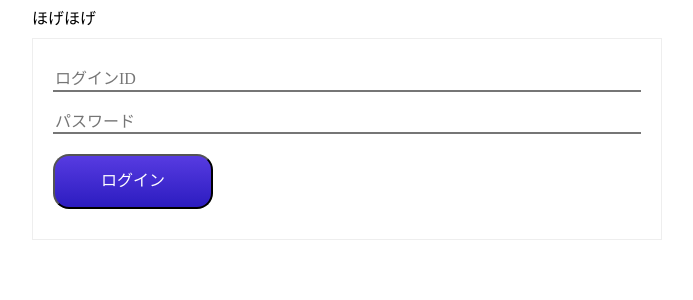
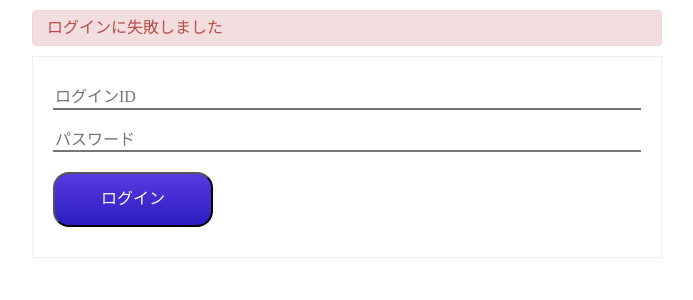
Before and after one commit to hachi-eiji/sandbox-todo-app, an Angular app in the folder client/: page /login in a window 1280 px wide. Shown: the top 300 px of the page, without its empty margins (293-986 px from the left). Built offline with nearby package versions, Linux system fonts and the light colour scheme.

Commit message:
メッセージ周りの実装

```diff
--- a/client/src/app/login/login.component.html
+++ b/client/src/app/login/login.component.html
@@ -1,5 +1,5 @@
 <div class="login">
-  <div class="login-message">ほげほげ</div>
+  <div class="message error login-message">ログインに失敗しました</div>
   <div class="login-input">
     <input type="text" class="login-user_name" placeholder="ログインID">
     <input type="password" class="login-user_password" placeholder="パスワード">
--- a/client/src/assets/common/main.scss
+++ b/client/src/assets/common/main.scss
@@ -1,2 +1,3 @@
 @import "button";
 @import "input";
+@import "message";
--- /dev/null
+++ b/client/src/assets/common/message.scss
@@ -0,0 +1,18 @@
+// copy from twitter bootstrap
+.message {
+  border: 1px solid #fbeed5;
+  border-radius: 4px;
+  padding: 8px 35px 8px 14px;
+
+  &.success {
+    color: #468847;
+    background-color: #dff0d8;
+    border-color:#d6e9c6;
+  }
+
+  &.error {
+    color: #b94a48;
+    background-color: #f2dede;
+    border-color: #eed3d7;
+  }
+}
```
